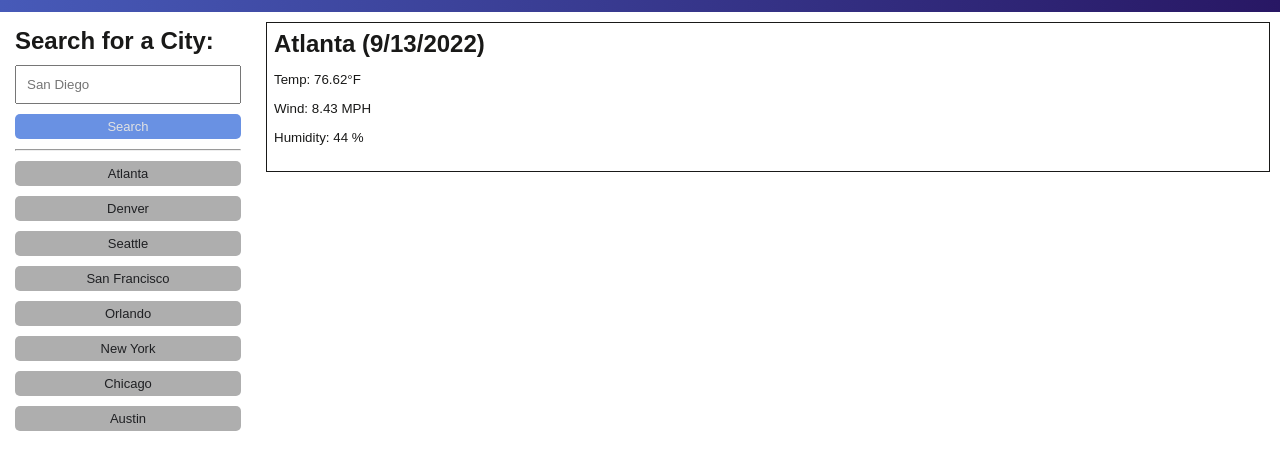
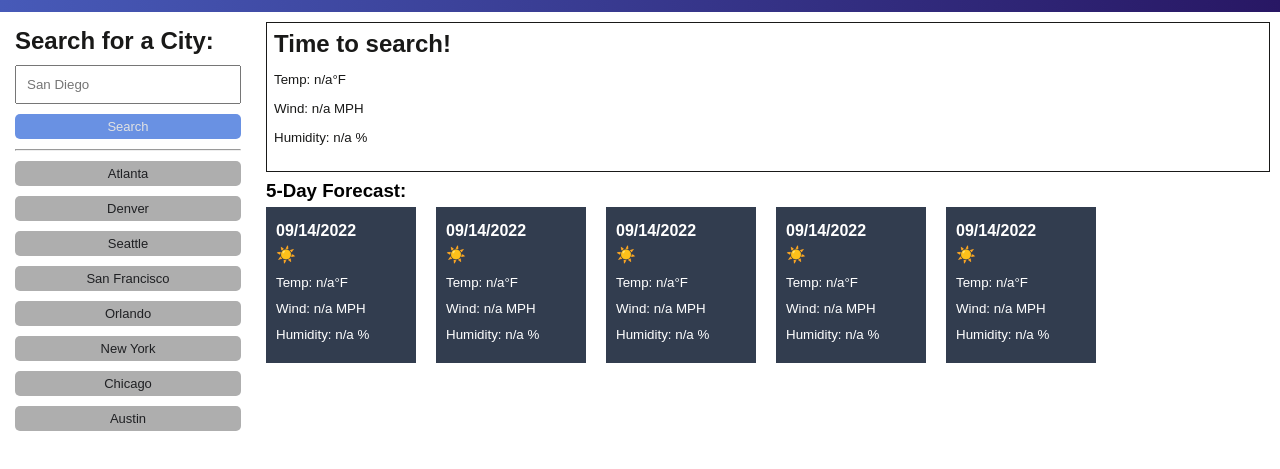
Before and after one commit to rodolfoespinosa01/bc_c6_weatherDashboard, a plain HTML site: page index.html in a window 1280 px wide. Shown: the part 55-524 px from the top of the page. Drawn offline with nearby package versions, Linux system fonts and the light colour scheme; no server answers.

Commit message:
Incomplete, saving for checkpoint

```diff
--- a/assets/css/style.css
+++ b/assets/css/style.css
@@ -89,6 +89,48 @@ header p {
   padding: 7px;
 }
 
+#todaysDateResult {
+  margin-left: 7px;
+}
+
 .smallData {
   font-size: smaller;
 }
+
+/* Bottom Right Section */
+
+.bottomLeft h3 {
+  margin-top: 8px;
+}
+
+.fiveDay {
+
+  display: block;
+  width: 150px;
+  background-color: #323d4f;
+  padding: 10px;
+  margin-bottom: 10px;
+  margin-right: 20px;
+}
+
+.fiveDay h4,
+.fiveDay p {
+  color: white;
+}
+
+.fiveDay h4,
+.fiveDay div {
+  margin-top: 5px;
+}
+
+.fiveDay p {
+  font-size: smaller;
+  margin-top: 11px;
+  margin-bottom: 11px;
+}
+
+#fiveDay_section {
+  display: flex;
+  margin-top: 5px;
+
+}
--- a/assets/js/main.js
+++ b/assets/js/main.js
@@ -0,0 +1,94 @@
+
+var APIKey = "356fd7845f0465041cd8fd6125096712";
+var city;
+
+var userInput = document.getElementById("userInput");
+var searchButton = document.getElementById("searchButton");
+
+var todaysDate = dayjs().format('M/DD/YYYY');
+var plus1Day = dayjs().add(1, 'day').format('M/DD/YYYY');
+var plus2Days = dayjs().add(2, 'day').format('M/DD/YYYY');
+var plus3Days = dayjs().add(3, 'day').format('M/DD/YYYY');
+var plus4Days = dayjs().add(4, 'day').format('M/DD/YYYY');
+var plus5Days = dayjs().add(5, 'day').format('M/DD/YYYY');
+
+
+
+
+
+
+
+
+
+
+
+
+function getUserInput() {
+
+  // city = userInput.value.trim();
+
+  // if (!city) return;
+  var queryURL = "http://api.openweathermap.org/data/2.5/weather?units=imperial&q=New York" + "&appid=" + APIKey;
+  $.get(queryURL).then(function (data) {
+    (console.log(data));
+
+    var dtResult = data.dt;
+    var timestampMilliseconds = data.dt * 1000;
+    var date = new Date(timestampMilliseconds);
+    var estTimeZone = -5 * 60 * 60 * 1000;
+    date.setTime(date.getTime() + estTimeZone);
+
+
+    var month = date.getMonth() + 1;
+    var day = date.getDate();
+    var year = date.getFullYear();
+
+    console.log(month);
+
+
+
+    // Current Date
+    var cityResult = document.getElementById('cityResult');
+    cityResult.innerHTML = data.name;
+
+    var dateResult = document.getElementById('todaysDateResult');
+    dateResult.innerHTML = '(' + todaysDate + ')';
+
+    var tempResult = document.getElementById('tempResult');
+    tempResult.innerHTML = data.main.temp + '&deg;F';
+
+    var windResult = document.getElementById('windResult');
+    windResult.innerHTML = data.wind.speed;
+
+    var humidityResult = document.getElementById('humidityResult');
+    humidityResult.innerHTML = data.main.humidity;
+
+    // Plus one day
+
+    // var cityResult = document.getElementById('city1Result');
+    // cityResult.innerHTML = data.name;
+
+    var dateResult = document.getElementById('plus1Day');
+    dateResult.innerHTML = plus1Day;
+
+    // var tempResult = document.getElementById('temp1Result');
+    // tempResult.innerHTML = data.main.temp + '&deg;F';
+
+    // var windResult = document.getElementById('wind1Result');
+    // windResult.innerHTML = data.wind.speed;
+
+    // var humidityResult = document.getElementById('humidity1Result');
+    // humidityResult.innerHTML = data.main.humidity;
+
+
+
+  });
+
+
+
+
+
+
+}
+// searchButton.addEventListener('click', getUserInput)
+getUserInput();
--- a/index.html
+++ b/index.html
@@ -33,21 +33,63 @@
 
       <section class="sectionRight">
         <section class="topRight">
-          <h1 class="dataResult"><span id="cityResult">Atlanta </span><span id="dateResult">(9/13/2022)</span></h1>
+          <h1 class="dataResult"><span id="cityResult">Time to search!</span><span id="todaysDateResult"></span></h1>
           <div class="smallData">
-            <p class="dataResult">Temp: <span id="tempResult">76.62&deg;F</span></p>
-            <p class="dataResult"> Wind: <span id="windResult">8.43</span><span> MPH</span></p>
-            <p class="dataResult">Humidity: <span id="humidityResult">44</span><span> %</span></p>
+            <p class="dataResult">Temp: <span id="tempResult">n/a&deg;F</span></p>
+            <p class="dataResult"> Wind: <span id="windResult">n/a</span><span> MPH</span></p>
+            <p class="dataResult">Humidity: <span id="humidityResult">n/a</span><span> %</span></p>
           </div>
 
         </section>
         <section class="bottomLeft">
+          <h3>5-Day Forecast:</h3>
+          <div id="fiveDay_section">
+            <span class="fiveDay" id="day1">
+              <h4 id="plus1Day">09/14/2022</h4>
+              <div>&#9728;&#65039;</div>
+              <p>Temp: <span id="temp1Result">n/a&deg;F</span></p>
+              <p> Wind: <span id="wind1Result">n/a</span><span> MPH</span></p>
+              <p>Humidity: <span id="humidity1Result">n/a</span><span> %</span></p>
+            </span>
+            <span class="fiveDay" id="day2">
+              <h4 id="plus2Days">09/14/2022</h4>
+              <div>&#9728;&#65039;</div>
+              <p>Temp: <span id="temp2Result">n/a&deg;F</span></p>
+              <p> Wind: <span id="wind2Result">n/a</span><span> MPH</span></p>
+              <p>Humidity: <span id="humidity2Result">n/a</span><span> %</span></p>
+            </span>
+            <span class="fiveDay" id="day3">
+              <h4 id="plus3Days">09/14/2022</h4>
+              <div>&#9728;&#65039;</div>
+              <p>Temp: <span id="temp3Result">n/a&deg;F</span></p>
+              <p> Wind: <span id="wind3Result">n/a</span><span> MPH</span></p>
+              <p>Humidity: <span id="humidity3Result">n/a</span><span> %</span></p>
+            </span>
+            <span class="fiveDay" id="day4">
+              <h4 id="plus4Days">09/14/2022</h4>
+              <div>&#9728;&#65039;</div>
+              <p>Temp: <span id="temp4Result">n/a&deg;F</span></p>
+              <p> Wind: <span id="wind4Result">n/a</span><span> MPH</span></p>
+              <p>Humidity: <span id="humidity4Result">n/a</span><span> %</span></p>
+            </span>
+            <span class="fiveDay" id="day5">
+              <h4 id="plus5Days">09/14/2022</h4>
+              <div>&#9728;&#65039;</div>
+              <p>Temp: <span id="temp5Result">n/a&deg;F</span></p>
+              <p> Wind: <span id="wind5Result">n/a</span><span> MPH</span></p>
+              <p>Humidity: <span id="humidity5Result">n/a</span><span> %</span></p>
+            </span>
+          </div>
 
         </section>
       </section>
 
     </main>
 
+    <script src="https://cdn.jsdelivr.net/npm/dayjs@1.11.3/dayjs.min.js"
+      integrity="sha256-iu/zLUB+QgISXBLCW/mcDi/rnf4m4uEDO0wauy76x7U=" crossorigin="anonymous"></script>
+    <script src="https://code.jquery.com/jquery-3.7.1.min.js"
+      integrity="sha256-/JqT3SQfawRcv/BIHPThkBvs0OEvtFFmqPF/lYI/Cxo=" crossorigin="anonymous"></script>
     <script src="./assets/js/main.js"></script>
   </body>
 
```
Also changed, not shown: assets/img/06-server-side-apis-homework-demo.png (renamed from assets/06-server-side-apis-homework-demo.png), 1 other file.
